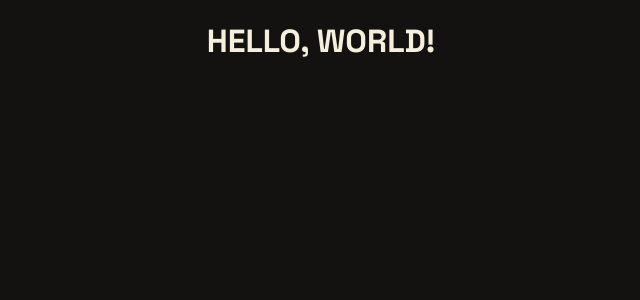
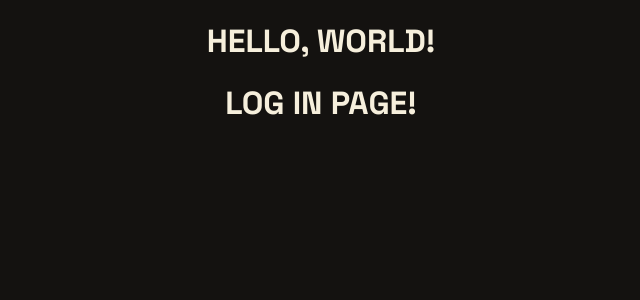
Before and after one commit to CMPG224-SE-PROJECT-GROUP-1/Room-Booking-Scheduling-System, a React (Vite) app in the folder my-RBSS-app/: page / in a window 1280 px wide. Shown: the top 300 px of the page, without its empty margins (319-959 px from the left). Built offline with nearby package versions, Linux system fonts and the light colour scheme.

Commit message:
added browserRouting

```diff
--- a/my-RBSS-app/src/App.jsx
+++ b/my-RBSS-app/src/App.jsx
@@ -2,14 +2,22 @@
 import "./App.css";
 import { LoginPage } from "./frontend/pages/LoginPage";
 import { ThemeProvider } from "./frontend/theme/ThemeContext";
+import { BrowserRouter, Routes, Route, Link } from "react-router-dom";
 
 
 function App() {
 
   return (
-    <ThemeProvider>
-      <LoginPage />
+    <BrowserRouter>
+      <ThemeProvider>
+
+        <Routes>
+            <Route path="/" element={<LoginPage/>} />
+        </Routes>
+
     </ThemeProvider>
+    </BrowserRouter>
+
   );
 }
 
--- a/my-RBSS-app/src/frontend/pages/LoginPage.jsx
+++ b/my-RBSS-app/src/frontend/pages/LoginPage.jsx
@@ -1,6 +1,9 @@
 
 export function LoginPage() {
     return (
-        <h1>HELLO, WORLD!</h1>
+        <div>
+            <h1>HELLO, WORLD!</h1>
+            <h1>LOG IN PAGE!</h1>
+        </div>
     );
 }
--- a/package.json
+++ b/package.json
@@ -1,7 +1,8 @@
 {
   "dependencies": {
     "@supabase/supabase-js": "^2.112.3",
-    "dotenv": "^18.0.4"
+    "dotenv": "^18.0.4",
+    "react-router-dom": "^7.18.4"
   },
   "scripts": {
     "dev": "vite",
```
Also changed, not shown: 1 other file (tests, documents, lock files or other folders).
